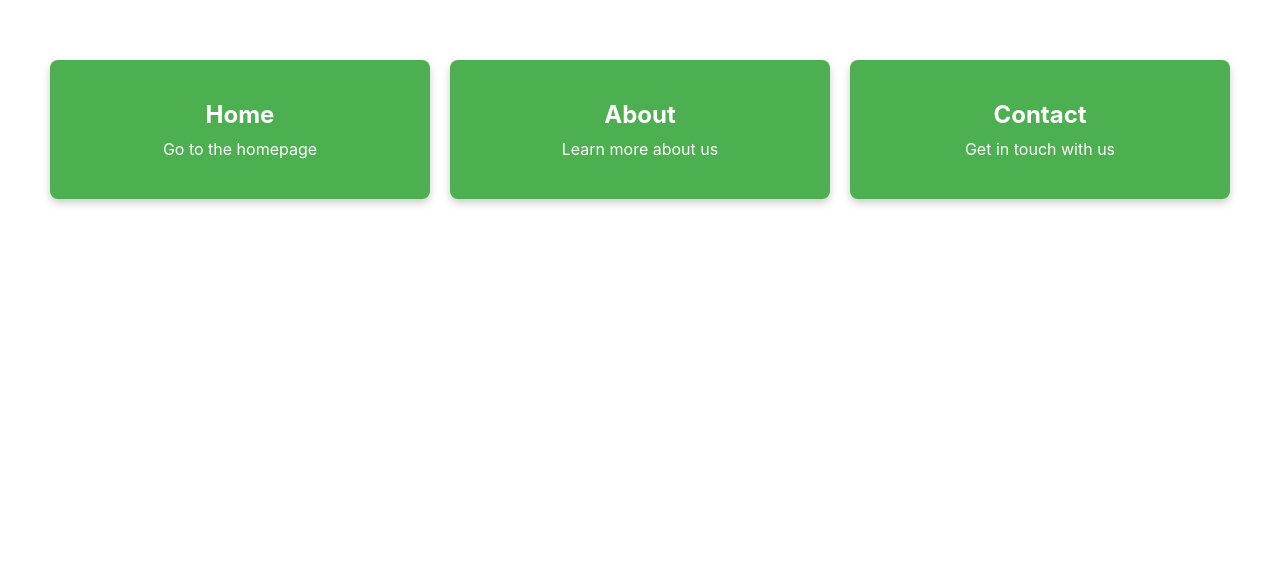
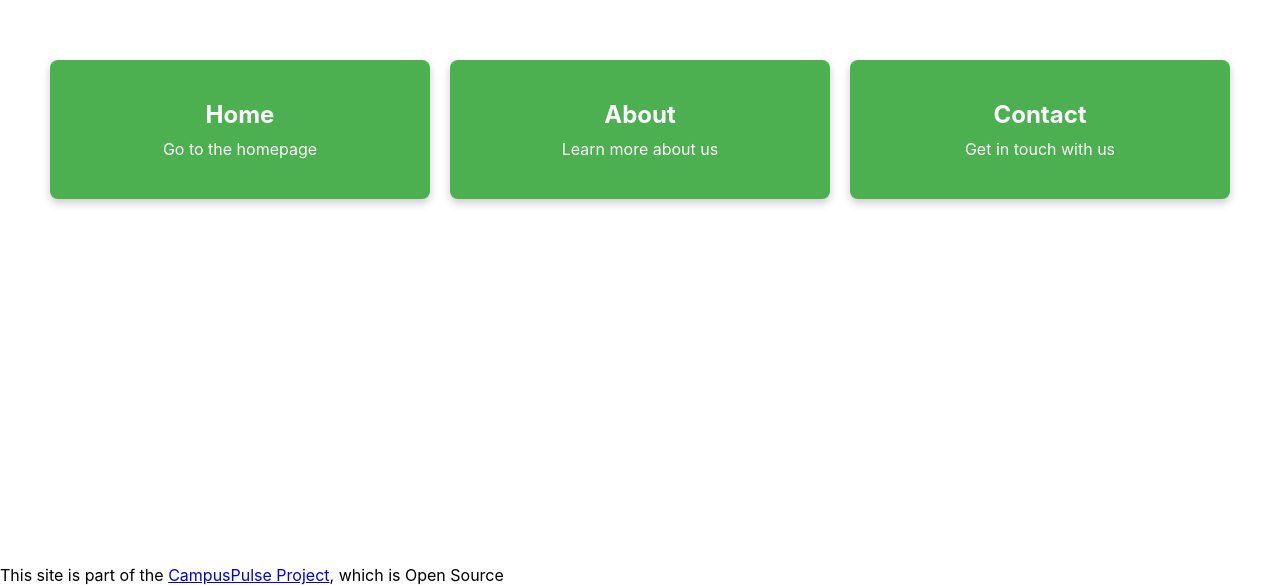
Before and after one commit to CampusPulse/homepage, a React (Create React App) app: page / in a window 1280 px wide. Shown: the part 291-876 px from the top of the page. Before the commit the page ends 840 px from the top, so only its background shows below. Built offline with nearby package versions, Linux system fonts and the light colour scheme.

Commit message:
add a footer

```diff
--- a/src/App.jsx
+++ b/src/App.jsx
@@ -19,8 +19,14 @@ const App = () => {
       link: '/contact'
     }
   ];
-
-  return <Menu items={menuItems} />;
+  return (
+    <div className="app-container">
+      <Menu items={menuItems} />
+      <footer className="app-footer">
+        <p>This site is part of the <a href="https://github.com/CampusPulse/">CampusPulse Project</a>, which is Open Source</p>
+      </footer>
+    </div>
+  );
 };
 
 export default App;
```
